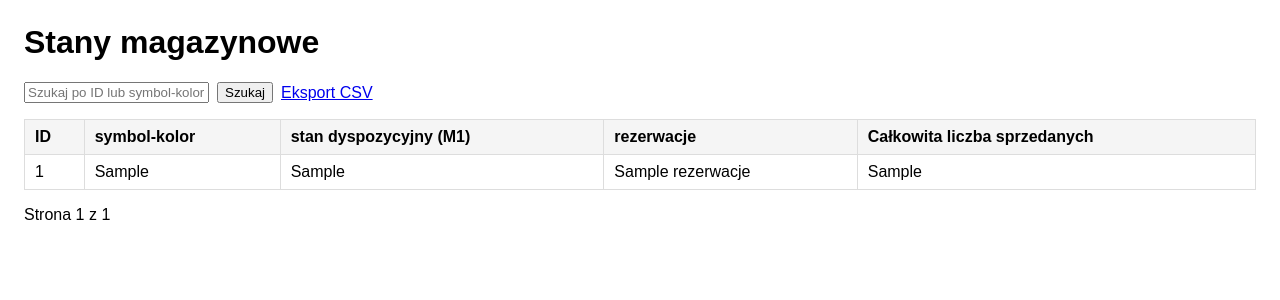
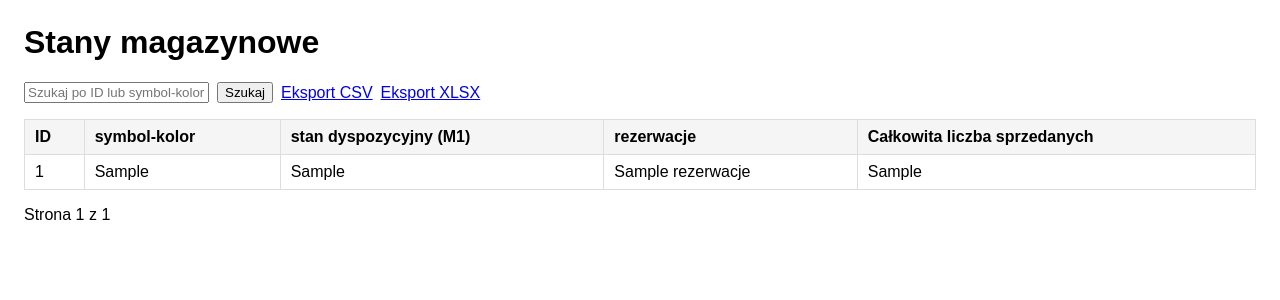
Before and after one commit to mstankiewicz1111/orders-analytics, a FastAPI app: template app/templates/table.html in a window 1280 px wide. Shown: the top 300 px of the page. Run offline with FastAPI, Linux system fonts and the light colour scheme; the template is opened without the code that fills it: most values are stand-ins (such as "Sample title", 1, 10 or a date in 2020); parts of the project's set-up code (start-up, migrations or seed data) failed here and were passed over.

Commit message:
Update table.html

```diff
--- a/app/templates/table.html
+++ b/app/templates/table.html
@@ -43,11 +43,13 @@
     <h1>Stany magazynowe</h1>
 
     <form method="get" action="/admin" class="toolbar">
-        <input type="text" name="q" value="{{ q or '' }}" placeholder="Szukaj po ID lub symbol-kolor">
-        <input type="hidden" name="sort" value="{{ sort or 'id_asc' }}">
-        <button type="submit">Szukaj</button>
-        <a href="/admin/export-csv?q={{ q or '' }}&sort={{ sort or 'id_asc' }}">Eksport CSV</a>
-    </form>
+    <input type="text" name="q" value="{{ q or '' }}" placeholder="Szukaj po ID lub symbol-kolor">
+    <input type="hidden" name="sort" value="{{ sort or 'id_asc' }}">
+    <button type="submit">Szukaj</button>
+
+    <a href="/admin/export-csv?q={{ q or '' }}&sort={{ sort or 'id_asc' }}">Eksport CSV</a>
+    <a href="/admin/export-xlsx?q={{ q or '' }}&sort={{ sort or 'id_asc' }}">Eksport XLSX</a>
+</form>
 
     <table>
         <thead>
```
